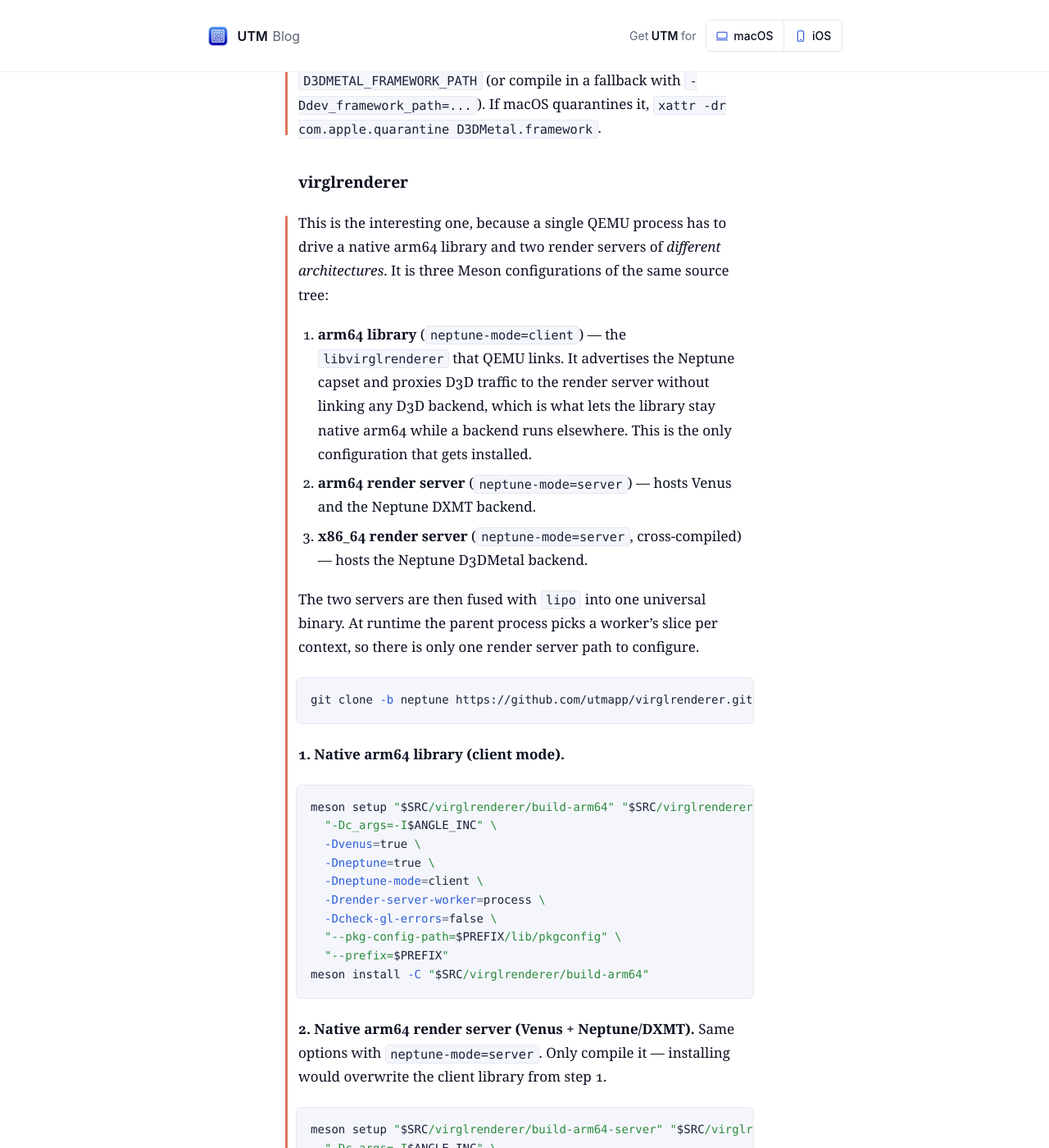
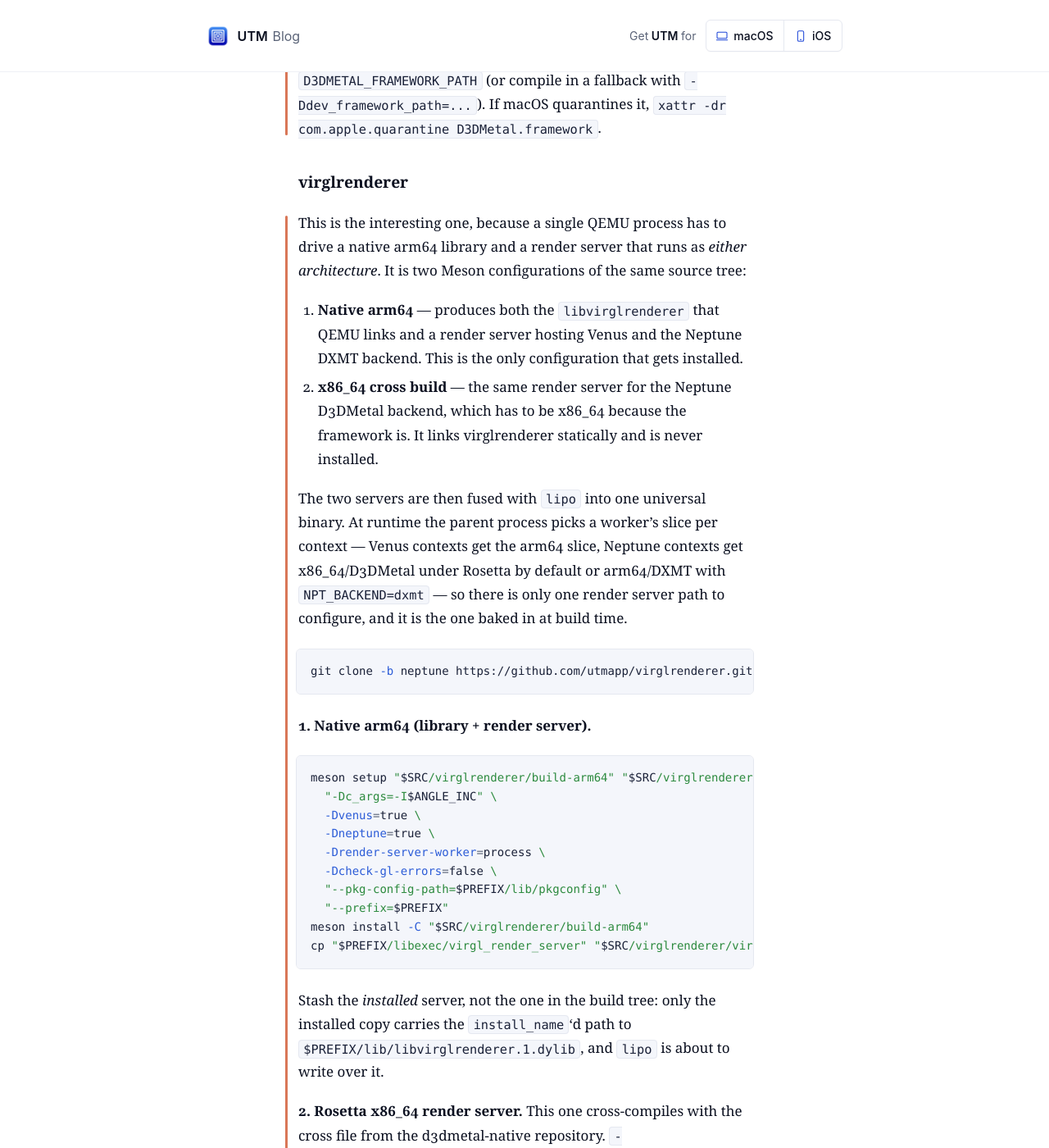
Before and after one commit to utmapp/blog, a Jekyll site: the page built from _posts/2026-07-24-introducing-triton-directx-11-driver-for-qemu.md, in a window 1280 px wide and 1400 px high, scrolled down 19095 px. Shown: the whole window at 82% size. Built offline with Jekyll 4.4.1, drawn with Linux system fonts in a browser that asks for light colours; some of the changed text lies outside the part shown.

Commit message:
Update virglrenderer build instructions
The neptune-mode option is gone: the native arm64 build now produces
both libvirglrenderer and the Venus/DXMT render server, so it is two
Meson configurations instead of three. The x86_64 cross build gains
-Ddefault_library=static and -Dvtest=false, and the arm64 slice fused
by lipo is now the installed server rather than the build-tree one.

Co-Authored-By: Claude Opus 5 (1M context) <noreply@anthropic.com>

````diff
--- a/_posts/2026-07-24-introducing-triton-directx-11-driver-for-qemu.md
+++ b/_posts/2026-07-24-introducing-triton-directx-11-driver-for-qemu.md
@@ -504,15 +504,14 @@ The framework itself is not bundled: get it from Apple's Game Porting Toolkit an
 
 ### virglrenderer
 
-This is the interesting one, because a single QEMU process has to drive a native arm64 library and two render servers of *different architectures*. It is three Meson configurations of the same source tree:
+This is the interesting one, because a single QEMU process has to drive a native arm64 library and a render server that runs as *either architecture*. It is two Meson configurations of the same source tree:
 {:.author-ai}
 
-1. **arm64 library** (`neptune-mode=client`) — the `libvirglrenderer` that QEMU links. It advertises the Neptune capset and proxies D3D traffic to the render server without linking any D3D backend, which is what lets the library stay native arm64 while a backend runs elsewhere. This is the only configuration that gets installed.
-2. **arm64 render server** (`neptune-mode=server`) — hosts Venus and the Neptune DXMT backend.
-3. **x86_64 render server** (`neptune-mode=server`, cross-compiled) — hosts the Neptune D3DMetal backend.
+1. **Native arm64** — produces both the `libvirglrenderer` that QEMU links and a render server hosting Venus and the Neptune DXMT backend. This is the only configuration that gets installed.
+2. **x86_64 cross build** — the same render server for the Neptune D3DMetal backend, which has to be x86_64 because the framework is. It links virglrenderer statically and is never installed.
 {:.author-ai}
 
-The two servers are then fused with `lipo` into one universal binary. At runtime the parent process picks a worker's slice per context, so there is only one render server path to configure.
+The two servers are then fused with `lipo` into one universal binary. At runtime the parent process picks a worker's slice per context — Venus contexts get the arm64 slice, Neptune contexts get x86_64/D3DMetal under Rosetta by default or arm64/DXMT with `NPT_BACKEND=dxmt` — so there is only one render server path to configure, and it is the one baked in at build time.
 {:.author-ai}
 
 ```bash
@@ -520,7 +519,7 @@ git clone -b neptune https://github.com/utmapp/virglrenderer.git "$SRC/virglrend
 ```
 {:.author-ai}
 
-**1. Native arm64 library (client mode).**
+**1. Native arm64 (library + render server).**
 {:.author-ai}
 
 ```bash
@@ -528,65 +527,55 @@ meson setup "$SRC/virglrenderer/build-arm64" "$SRC/virglrenderer" \
   "-Dc_args=-I$ANGLE_INC" \
   -Dvenus=true \
   -Dneptune=true \
-  -Dneptune-mode=client \
   -Drender-server-worker=process \
   -Dcheck-gl-errors=false \
   "--pkg-config-path=$PREFIX/lib/pkgconfig" \
   "--prefix=$PREFIX"
 meson install -C "$SRC/virglrenderer/build-arm64"
+cp "$PREFIX/libexec/virgl_render_server" "$SRC/virglrenderer/virgl_render_server.arm64"
 ```
 {:.author-ai}
 
-**2. Native arm64 render server (Venus + Neptune/DXMT).** Same options with `neptune-mode=server`. Only compile it — installing would overwrite the client library from step 1.
+Stash the *installed* server, not the one in the build tree: only the installed copy carries the `install_name`'d path to `$PREFIX/lib/libvirglrenderer.1.dylib`, and `lipo` is about to write over it.
 {:.author-ai}
 
-```bash
-meson setup "$SRC/virglrenderer/build-arm64-server" "$SRC/virglrenderer" \
-  "-Dc_args=-I$ANGLE_INC" \
-  -Dvenus=true \
-  -Dneptune=true \
-  -Dneptune-mode=server \
-  -Drender-server-worker=process \
-  -Dcheck-gl-errors=false \
-  "--pkg-config-path=$PREFIX/lib/pkgconfig" \
-  "--prefix=$PREFIX"
-meson compile -C "$SRC/virglrenderer/build-arm64-server"
-```
-{:.author-ai}
-
-**3. Rosetta x86_64 render server (Neptune/D3DMetal).** This one cross-compiles with the cross file from the d3dmetal-native repository. Since ANGLE was built arm64, the x86_64 configuration must not try to use EGL, so give it its own pkg-config directory with EGL turned off:
+**2. Rosetta x86_64 render server.** This one cross-compiles with the cross file from the d3dmetal-native repository. `-Ddefault_library=static` links virglrenderer into the server so the fused binary needs no x86_64 dylib, and `-Dvtest=false` drops the only target that pulls in GL — libepoxy in the prefix is arm64 only. For the same reason the x86_64 configuration must not try to use EGL, so give it its own pkg-config directory with EGL turned off:
 {:.author-ai}
 
 ```bash
 cp -R "$PREFIX/lib/pkgconfig" "$PREFIX/lib/pkgconfig-x86_64"
 sed -i '' 's/epoxy_has_egl=1/epoxy_has_egl=0/' "$PREFIX/lib/pkgconfig-x86_64/epoxy.pc"
-meson setup "$SRC/virglrenderer/build-x86_64-server" "$SRC/virglrenderer" \
+meson setup "$SRC/virglrenderer/build-x86_64" "$SRC/virglrenderer" \
   --cross-file "$SRC/d3dmetal-native/build-macos-x86_64.txt" \
   "-Dc_args=-I$ANGLE_INC" \
   -Dvenus=false \
   -Dneptune=true \
-  -Dneptune-mode=server \
+  -Dvtest=false \
   -Drender-server-worker=process \
   -Dcheck-gl-errors=false \
+  -Ddefault_library=static \
   "--pkg-config-path=$PREFIX/lib/pkgconfig-x86_64" \
   "--prefix=$PREFIX"
-meson compile -C "$SRC/virglrenderer/build-x86_64-server"
+meson compile -C "$SRC/virglrenderer/build-x86_64"
 ```
 {:.author-ai}
 
-**4. Fuse the two slices.**
+Compile only — installing this configuration would overwrite the native library from step 1.
+{:.author-ai}
+
+**3. Fuse the two slices.**
 {:.author-ai}
 
 ```bash
 lipo -create \
-  "$SRC/virglrenderer/build-arm64-server/server/virgl_render_server" \
-  "$SRC/virglrenderer/build-x86_64-server/server/virgl_render_server" \
+  "$SRC/virglrenderer/virgl_render_server.arm64" \
+  "$SRC/virglrenderer/build-x86_64/server/virgl_render_server" \
   -output "$PREFIX/libexec/virgl_render_server"
 lipo -archs "$PREFIX/libexec/virgl_render_server"   # must print: x86_64 arm64
 ```
 {:.author-ai}
 
-Neither backend is linked: the render server `dlopen`s `libdxmt-native.dylib` on the arm64 slice and `libd3dmetal-native.dylib` on the x86_64 slice, by name, so both must be reachable through the dynamic loader path at run time (see [Running](#running)).
+Neither backend is linked: the render server `dlopen`s `libdxmt-native.dylib` on the arm64 slice and `libd3dmetal-native.dylib` on the x86_64 slice, by name, so both must be reachable through the dynamic loader path at run time (see [Running](#running)). Neither is a build dependency either — a missing one costs you that backend at run time and nothing more.
 {:.author-ai}
 
 ### QEMU
````
